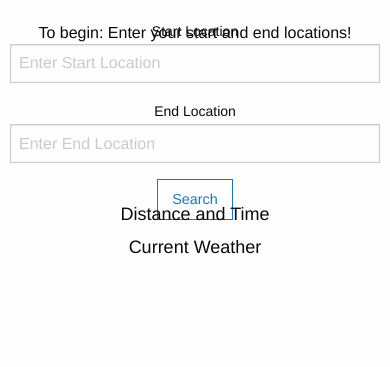
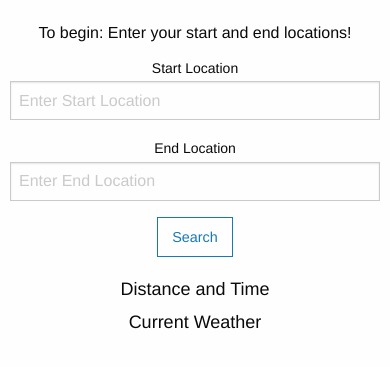
Before and after one commit to aidev13/travel-assistance, a plain HTML site: page index.html in a window 390 px wide. Shown: the part 125-492 px from the top of the page. Drawn offline with nearby package versions, Linux system fonts and the light colour scheme.

Commit message:
Updated size issue in responsivness.

```diff
--- a/index.html
+++ b/index.html
@@ -22,7 +22,7 @@
         <img id="logo" src="/assets/images/Travel assistance.png" alt="Travel Logo"/>
     </header>
     <h6>To begin: Enter your start and end locations!</h6>
-    <div class="grid-x grid-padding-x align-center-middle text-center" style="height: 150px;">
+    <div class="grid-x grid-padding-x align-center-middle text-center" style="height: 225px;">
         <form>
             <div class="grid-container">
                 <div class="grid-x grid-padding-x">
```
